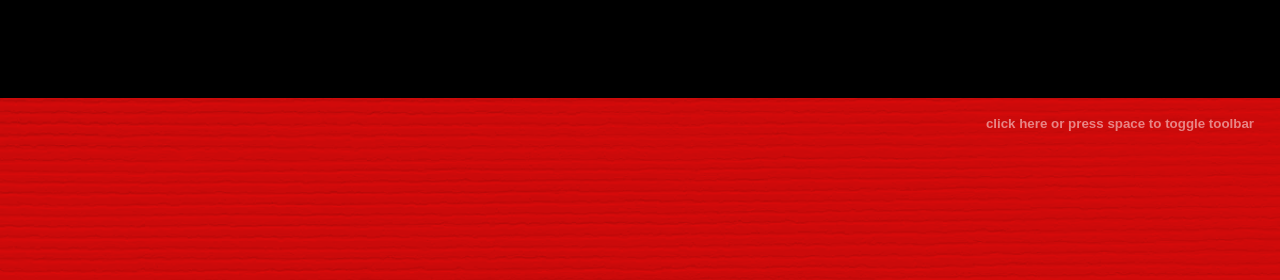
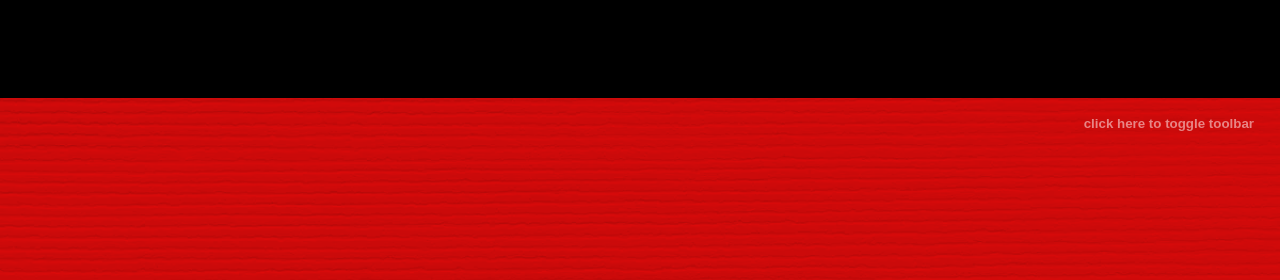
Before and after one commit to branlok/kakaslides, a React (Create React App) app: page / in a window 1280 px wide. Shown: the top 280 px of the page. Built offline with nearby package versions, Linux system fonts and the light colour scheme.

Commit message:
z-index for toolbar fixed

```diff
--- a/src/components/QuickToolTip/Toolbar.jsx
+++ b/src/components/QuickToolTip/Toolbar.jsx
@@ -1,14 +1,14 @@
 import React, { useEffect } from "react";
 import { useState } from "react";
-import { useRef } from "react";
+
 import { useDispatch } from "react-redux";
 import { changeBg } from "../../features/settings/themeSlice";
-import { StyledPalette } from "../Settings/Styles";
+
 import { StyledColorButton, StyledPromptButton, StyledTooltip } from "./styles";
 import { ReactComponent as Hide } from "../../globalStyles/eyeHide.svg";
 import { toggleSettings } from "../../features/settings/settings";
 import { useSelector } from "react-redux";
-import theme from "../../globalStyles/theme";
+import {ReactComponent as Github} from "../../globalStyles/github.svg";
 import BackgroundForm from "./backgroundForm/BackgroundForm";
 function Toolbar({ generateImage }) {
   let dispatch = useDispatch();
@@ -77,6 +77,9 @@ function Toolbar({ generateImage }) {
             <div className="front-screen-options">
               <BackgroundForm />
             </div>
+            <div className="front-screen-options">
+              <a href="https://github.com/branlok/kakaslides" ><Github className="github-svg" />Github</a>
+            </div>
           </div>
         ) : (
           <div className="centering-wrapper">
@@ -84,7 +87,7 @@ function Toolbar({ generateImage }) {
               data-testid="openToolbarBtn"
               onClick={() => setToolbarOpened(true)}
             >
-              click here or press space to toggle toolbar
+              click here to toggle toolbar
             </StyledPromptButton>
           </div>
         )}
--- a/src/components/QuickToolTip/styles.js
+++ b/src/components/QuickToolTip/styles.js
@@ -31,8 +31,9 @@ export let StyledTooltip = styled.div`
   width: calc(100% - 30px);
   display: flex;
   justify-content: flex-end;
+  z-index: 2;
   /* background-color: rgba(0, 0, 0, 0.1); */
-  /* animation: ${fadeInOut} 10s ease; */
+  animation: ${fadeIn} 0.5s ease;
   transition: 0.5s;
   .centering-wrapper {
     width: 100%;
@@ -67,10 +68,11 @@ export let StyledTooltip = styled.div`
         padding: 5px 10px;
         transition: 0.2s;
         cursor: pointer;
-        color: rgba(255, 255, 255, 0.5);
+        /* color: rgba(255, 255, 255, 0.5); */
         display: flex;
         justify-content: center;
         align-items: center;
+        color:  ${props => props.theme.primary.bg === "#F9F4F8" ? "rgba(255, 255, 255, 0.9);" : "rgba(255, 255, 255, 0.5);" };
         :last-child {
           margin-right: 0px;
         }
@@ -100,6 +102,20 @@ export let StyledTooltip = styled.div`
           background-color: rgba(0, 0, 0, 0.6);
         }
       }
+      a {
+        text-decoration: none;
+        color: white;
+        font-weight: bold;
+        font-size: 12px;
+        color: ${props => props.theme.primary.bg === "#F9F4F8" ? "gray" : "#e0e0e0" };
+        .github-svg {
+        height: 20px;
+        width: 20px;
+        border-radius: 5px;
+        fill: ${props => props.theme.primary.bg === "#F9F4F8" ? "gray" : "#e0e0e0" };
+      }
+      }
+
     }
     .background-form-wrapper {
       margin-top: 5px;
@@ -146,6 +162,8 @@ export let StyledPromptButton = styled.button`
   border-style: none;
   background-color: transparent;
   font-weight: bold;
-  color: rgba(255, 255, 255, 0.5);
+  /* color: rgba(255, 255, 255, 0.5); */
+  color: ${props => props.theme.primary.bg === "#F9F4F8" ? " rgba(0, 0, 0, 0.8);" : " rgba(255, 255, 255, 0.5);" };
   animation: ${fadeIn} 1s ease forwards;
+  cursor: pointer;
 `;
--- a/src/components/Settings/Styles.js
+++ b/src/components/Settings/Styles.js
@@ -48,6 +48,7 @@ let StyledSettingsModal = styled.div`
   font-family: ScheherazadeNew;
   overflow: hidden;
   animation: ${fadeIn} 0.5s ease-in-out forwards;
+  z-index: 5;
   label {
     cursor: pointer;
   }
@@ -181,7 +182,9 @@ let StyledSettingsModal = styled.div`
       width: 215px;
     }
   }
-
+  h1 {
+    padding-left: 5px;
+  }
   h2 {
     padding-left: 5px; //fixing the centering
     text-align: center;
```
Also changed, not shown: src/globalStyles/github.svg (added).
